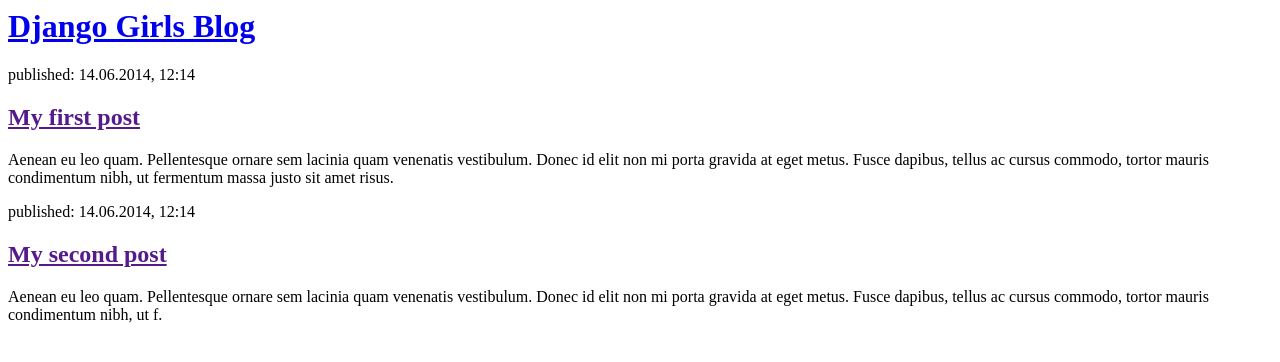
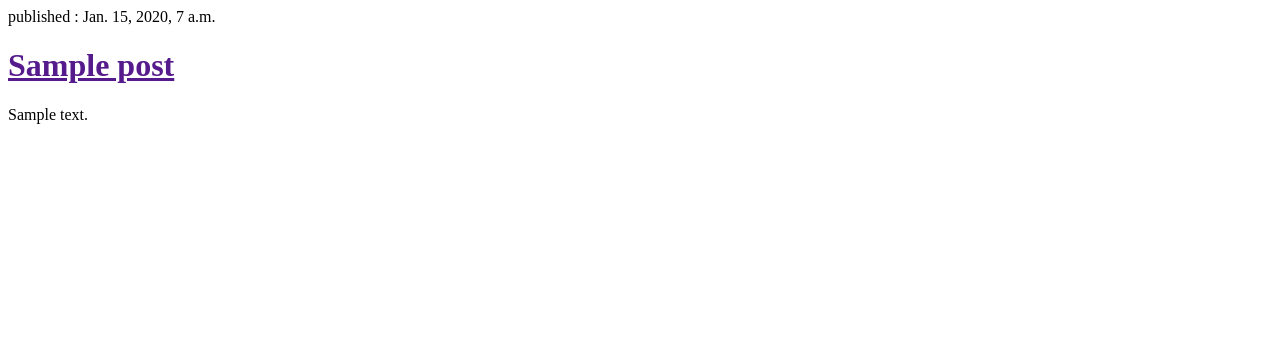
Before and after one commit to adbrazil/my-first-blog, a Django app: template blog/templates/blog/post_list.html in a window 1280 px wide. Shown: the top 362 px of the page. Run offline with Django 3.2, Linux system fonts and the light colour scheme; the template is opened without the code that fills it: values that come from a table or form of the project are taken from there, others are empty; tables that the repository leaves empty hold one stand-in row (values such as "Sample post").

Commit message:
terceiro commit blogDg

```diff
--- a/blog/templates/blog/post_list.html
+++ b/blog/templates/blog/post_list.html
@@ -5,20 +5,12 @@
     <style></style>
   </head>
   <body>
-   <div>
-        <h1><a href="/">Django Girls Blog</a></h1>
+   {% for post in posts %}
+    <div>
+    <p>published : {{ post.published_date}}</p>
+    <h1><a href="">{{post.title}}</a></h1>
+    <p> {{post.text|linebreaksbr}}</p>
     </div>
-
-    <div>
-            <p>published: 14.06.2014, 12:14</p>
-            <h2><a href="">My first post</a></h2>
-            <p>Aenean eu leo quam. Pellentesque ornare sem lacinia quam venenatis vestibulum. Donec id elit non mi porta gravida at eget metus. Fusce dapibus, tellus ac cursus commodo, tortor mauris condimentum nibh, ut fermentum massa justo sit amet risus.</p>
-    </div>
-
-    <div>
-            <p>published: 14.06.2014, 12:14</p>
-            <h2><a href="">My second post</a></h2>
-            <p>Aenean eu leo quam. Pellentesque ornare sem lacinia quam venenatis vestibulum. Donec id elit non mi porta gravida at eget metus. Fusce dapibus, tellus ac cursus commodo, tortor mauris condimentum nibh, ut f.</p>
-    </div>
+  {% endfor %}
   </body>
 </html>
--- a/blog/urls.py
+++ b/blog/urls.py
@@ -4,6 +4,6 @@
 
 
 urlpatterns = [
-    url(r'^$', views.post_list, name='post_list'),
+    url(r'post_list/$', views.post_list, name='post_list'),
 
 ]
--- a/blog/views.py
+++ b/blog/views.py
@@ -1,6 +1,9 @@
 from django.shortcuts import render
+from django.utils  import timezone
+from .models import Post
 
 
 
 def post_list(request) :
-    return render(request, 'blog/post_list.html')
+    posts=Post.objects.filter(published_date__lte=timezone.now()).order_by('published_date')
+    return render(request, 'blog/post_list.html',{'posts':posts})
--- a/mysite/urls.py
+++ b/mysite/urls.py
@@ -18,5 +18,5 @@
 
 urlpatterns = [
     url(r'^admin/', admin.site.urls),
-    url(r'',include('blog.urls')),
+    url(r'^blog/',include('blog.urls')),
 ]
```
Also changed, not shown: 1 other file.
